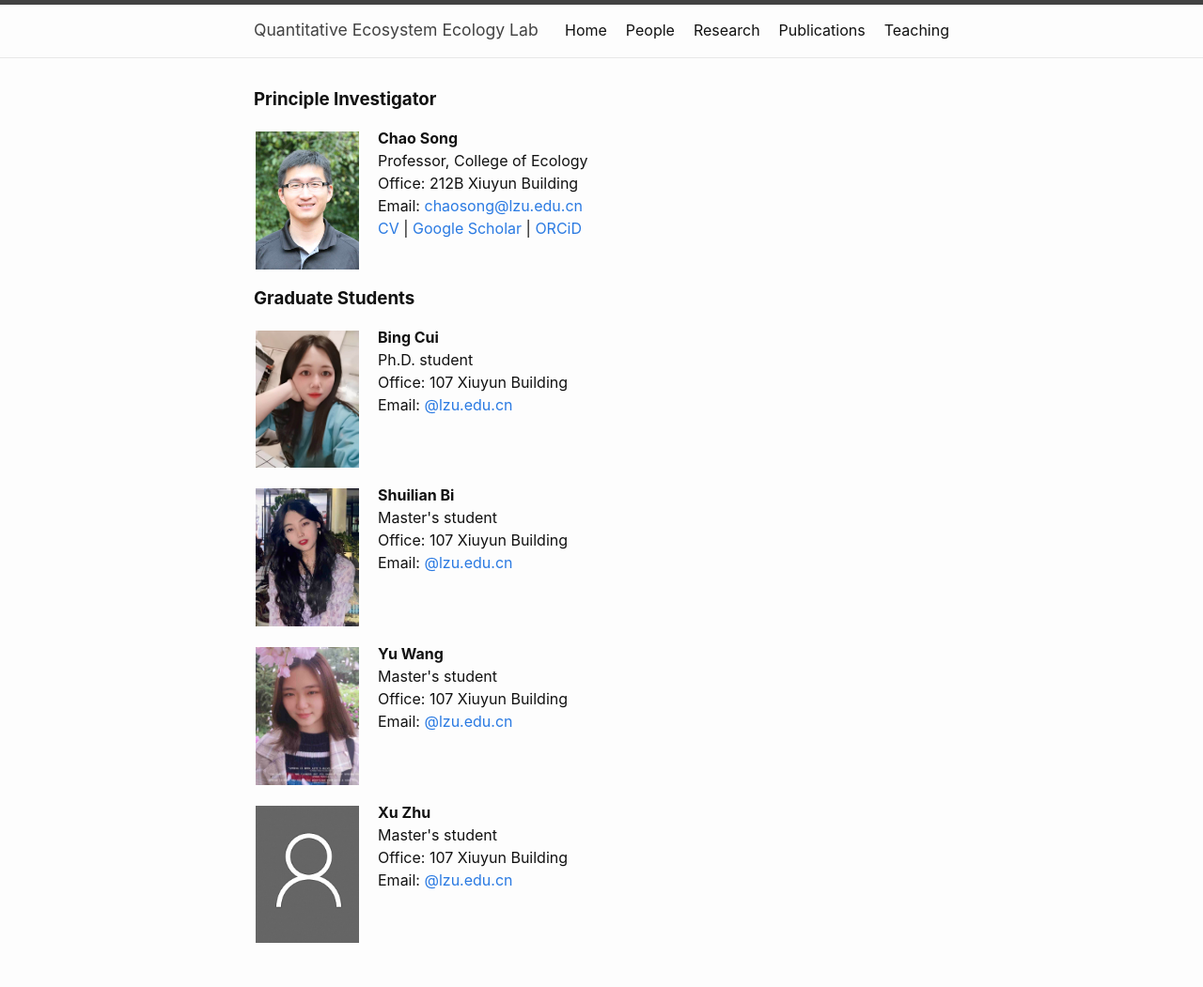
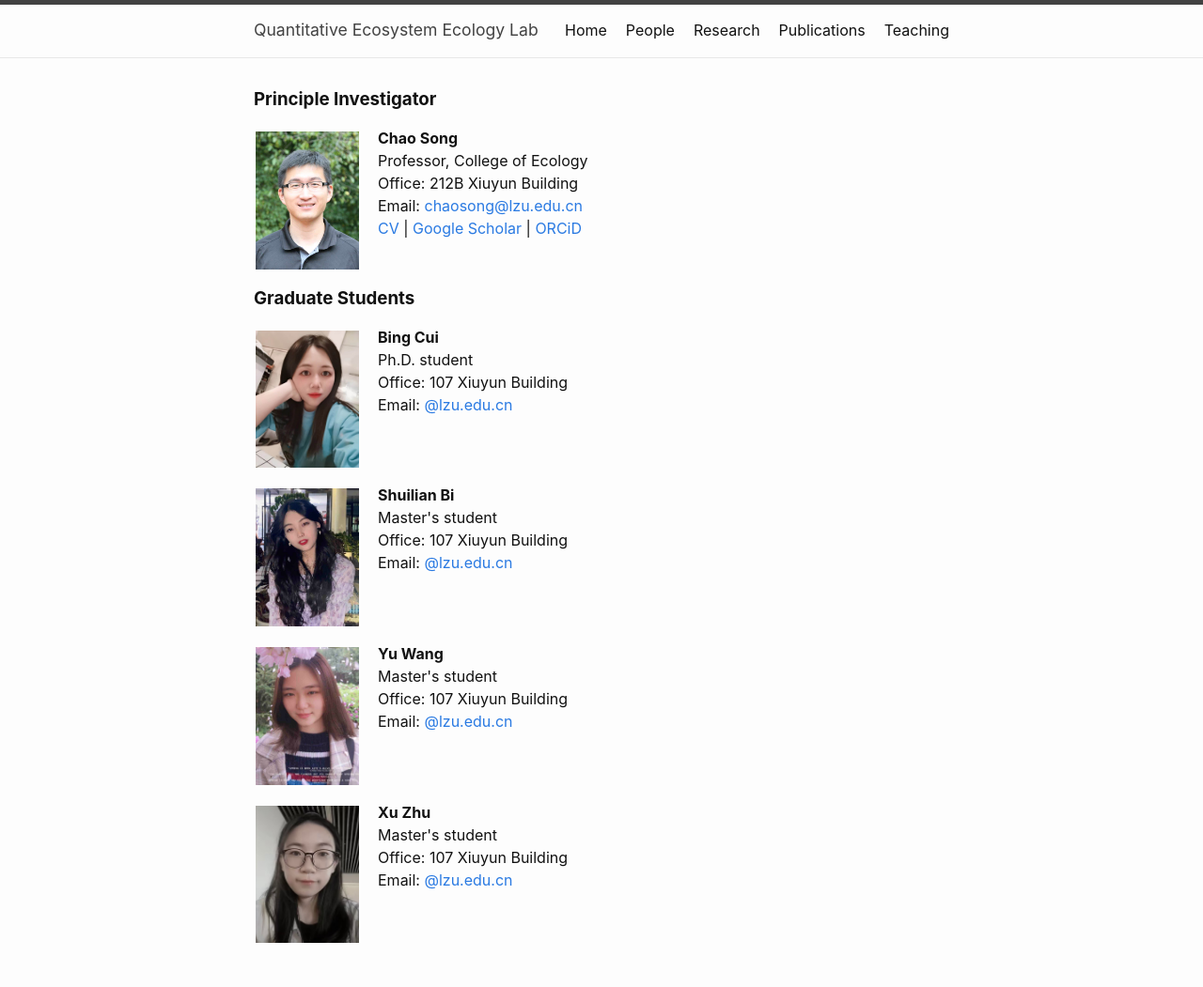
Before and after one commit to chaosonglab/chaosonglab.github.io, a Jekyll site: the page built from people.md, in a window 1280 px wide. Shown: the whole page at 94% size. Built offline with Jekyll 4.4.1, drawn with Linux system fonts in a browser that asks for light colours.

Commit message:
Update people.md

```diff
--- a/people.md
+++ b/people.md
@@ -41,7 +41,7 @@ Office: 107 Xiuyun Building <br>
 Email: <a href="mailto: @lzu.edu.cn">@lzu.edu.cn</a><br>
 <br clear="left"/></p>
 
-<p><img align="left" src="/files/Default_profile.jpg" width="110" style="margin:5px 20px 2px 2px;"/>
+<p><img align="left" src="/files/Zhu_profile.jpg" width="110" style="margin:5px 20px 2px 2px;"/>
 
 <b>Xu Zhu</b><br>
 Master's student<br>
```
